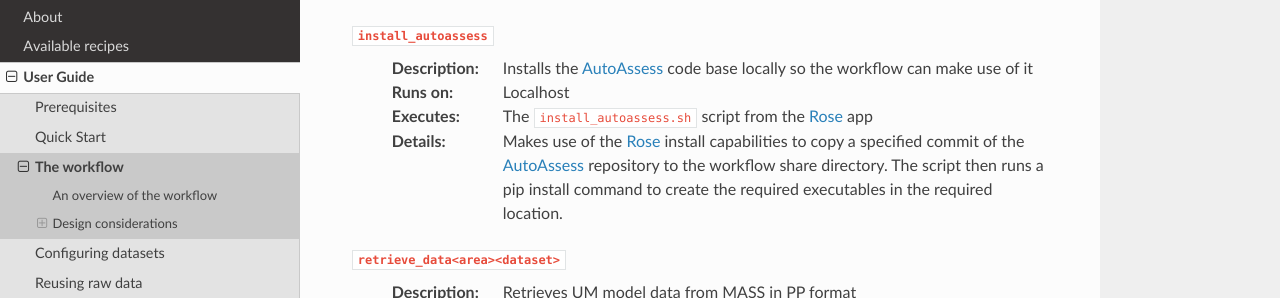
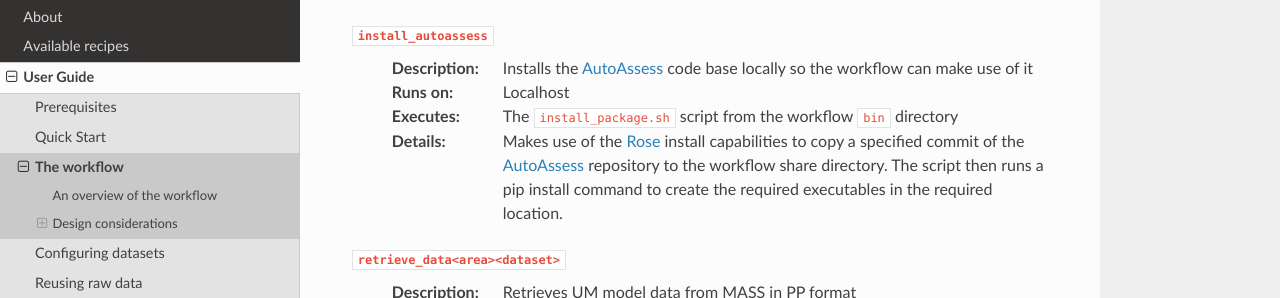
Before and after one commit to MetOffice/CMEW, a Sphinx documentation site: the page built from doc/source/user_guide/workflow.rst, in a window 1280 px wide and 900 px high, scrolled down 2519 px. Shown: the part 151-449 px from the top of the window. Built offline with Sphinx 7.4.7 and the Read the Docs theme 3.1.0, drawn with Linux system fonts in a browser that asks for light colours.

Commit message:
#513: Changes in response to review: Update documentation

```diff
--- a/doc/source/user_guide/workflow.rst
+++ b/doc/source/user_guide/workflow.rst
@@ -167,7 +167,7 @@ The |AutoAssess| assessments use the following steps:
   :Runs on:
      Localhost
   :Executes:
-     The ``install_autoassess.sh`` script from the |Rose| app
+     The ``install_package.sh`` script from the workflow ``bin`` directory
   :Details:
      Makes use of the |Rose| install capabilities to copy a specified commit of
      the |AutoAssess| repository to the workflow share directory. The script
```
